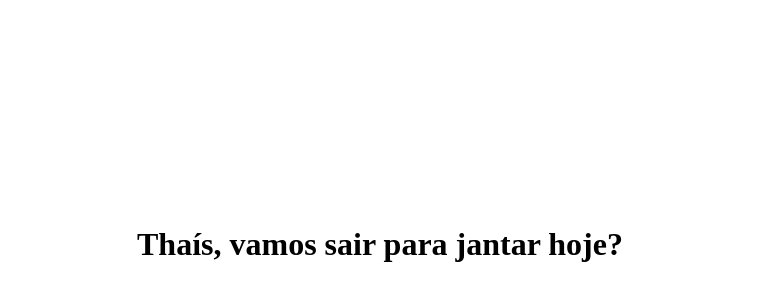
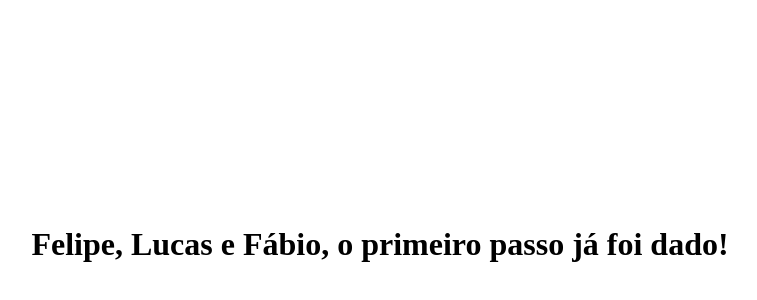
Before and after one commit to cleinerfaria/cursodev, a Next.js app: page / in a window 1280 px wide. Shown: the part 164-464 px from the top of the page, without its empty margins (260-1017 px from the left). Built offline with nearby package versions, Linux system fonts and the light colour scheme.

Commit message:
alterado a mensagem inicial.

```diff
--- a/pages/index.js
+++ b/pages/index.js
@@ -8,7 +8,7 @@ function Home() {
         height: "100vh",
       }}
     >
-      <h1>Thaís, vamos sair para jantar hoje?</h1>
+      <h1>Felipe, Lucas e Fábio, o primeiro passo já foi dado!</h1>
     </div>
   );
 }
```
Also changed, not shown: 1 other file (tests, documents, lock files or other folders).
